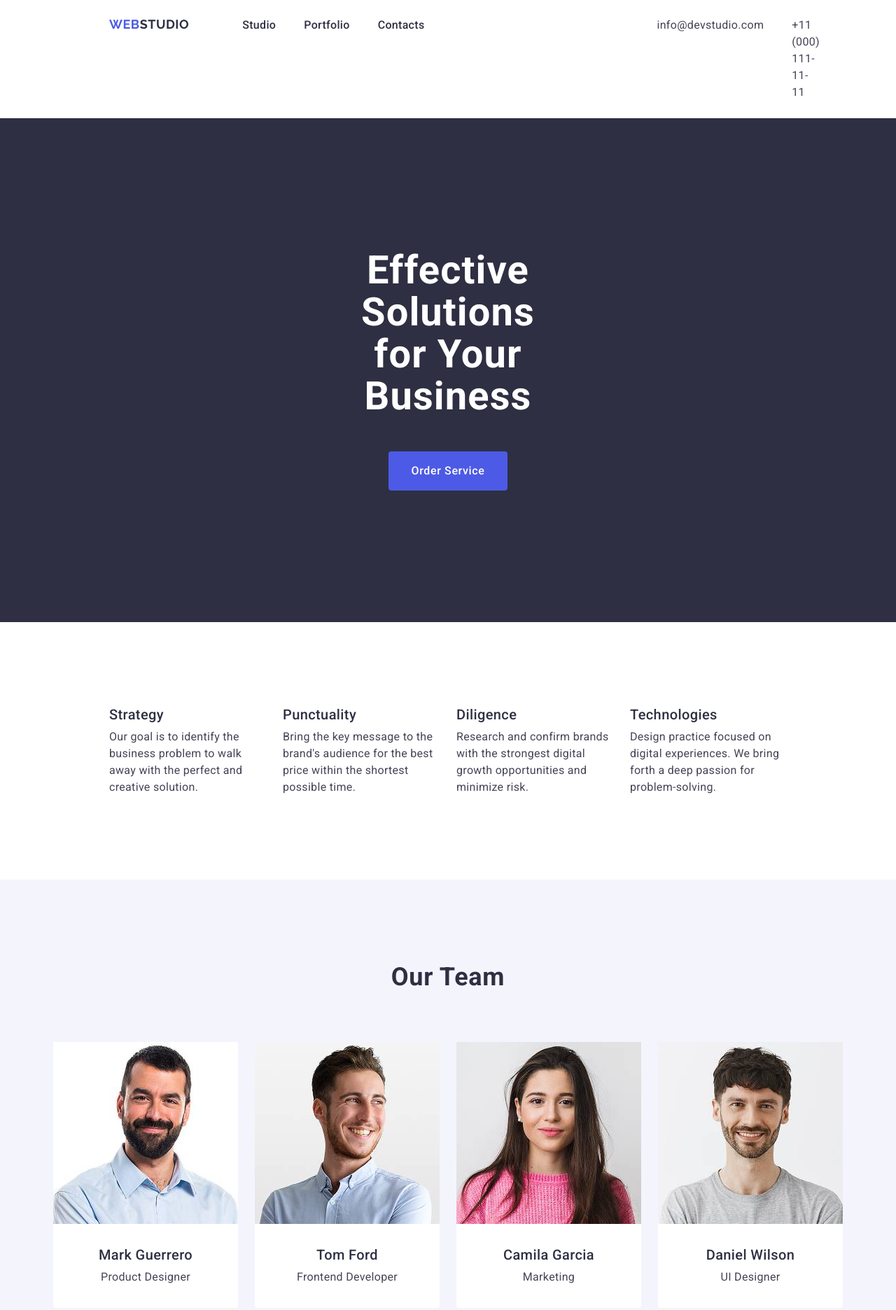
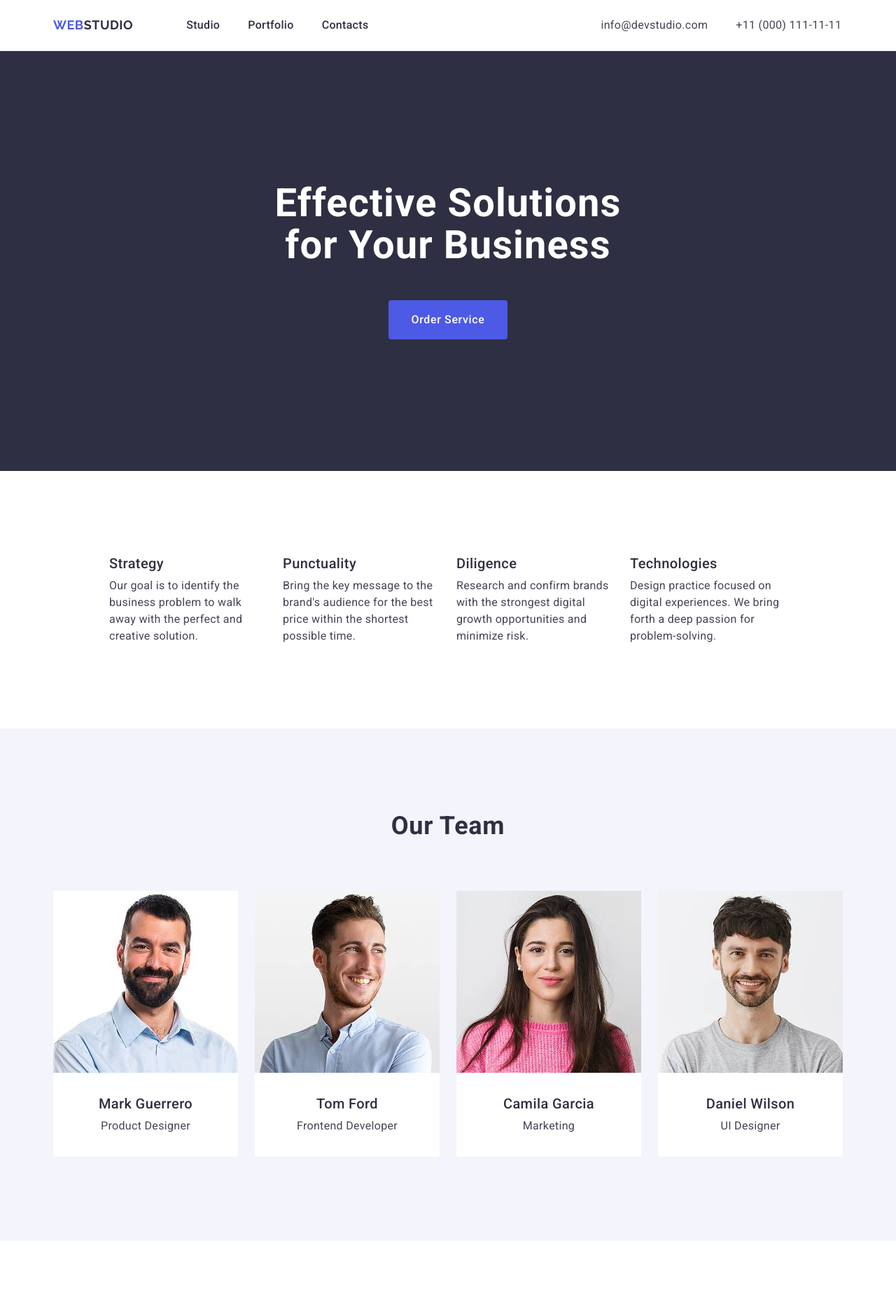
Before and after one commit to ValeriiBrykalov7/goit-markup-hw-03, a plain HTML site: page index.html in a window 1280 px wide. Shown: the top 1872 px of the page at 70% size. Drawn offline with nearby package versions, Linux system fonts and the light colour scheme.

Commit message:
edit index and styles

```diff
--- a/css/styles.css
+++ b/css/styles.css
@@ -26,15 +26,22 @@ img {
 .container {
     max-width: 1440px;;
     margin: 0 auto;
-    padding: 0 156px;
+    padding-left: 156px;
+    padding-right: 156px;
+
 }
+.main-header {
+    border-bottom: 1px solid #E7E9FC;
+}
+.main-header .container {
 
-.main-header .container {
-    border-bottom: 1px solid#E7E9FC ;
     display: flex;
     flex-direction: row;
+    padding-right: 15px;
+    padding-left: 15px;
     padding-top: 24px;
     padding-bottom: 24px;
+    max-width: 1158px;
 }
 .navi .logo {
     font-family: "Raleway", sans-serif;
@@ -45,20 +52,23 @@ img {
     line-height: 1.17;
     letter-spacing: 0.03em;
     text-transform: uppercase;
-    padding-right: 76px;
+    margin-right: 76px;
 
 }
 .navi {
     display: flex;
     flex-direction: row;
+    align-items: center;
 }
 
 .menu {
+
     display: flex;
     padding-right: 332px;
     gap: 40px;
 }
 .menu-title {
+
     width: calc((100% - 80px) / 3);
 }
 
@@ -102,12 +112,13 @@ color: #434455
         background-color:#2E2F42;
 }
 .hero .main-title {
+    max-width: 496px;
     font-size: 56px;
     font-weight: 700;
     line-height: 1.07;
     text-align: center;
     letter-spacing: 0.02em;
-    margin: 0 472px 48px;
+    margin-bottom: 48px;
     color: #FFFFFF;
 
 }
@@ -120,6 +131,7 @@ color: #434455
     letter-spacing: 0.04em;
     padding: 16px 32px;
     border: none;
+    min-width: 169px;
     border-radius: 4px;
 }
 
@@ -130,7 +142,7 @@ color: #434455
 .section-second .container {
     align-items:center;
     padding-top: 120px;
-    padding-bottom: 120px;
+    padding-bottom: 120px ;
     background-color: #FFFFFF;}
 
 .section-second .title {
@@ -160,7 +172,7 @@ color: #434455
      line-height: 1.2;
      letter-spacing: 0.02em;
      color: #2E2F42;
-     padding-bottom: 8px;
+     margin-bottom: 8px;
  }
 .section-second .text {
     color: #434455;
@@ -171,8 +183,7 @@ color: #434455
     display: flex;
     flex-direction: column;
     background-color: #F4F4FD;
-    padding-top: 120px;
-    padding-bottom: 120px;
+    padding: 120px 0;
     align-items: center;
 }
 .section-third .title {
@@ -182,7 +193,7 @@ color: #434455
     letter-spacing: 0.02em;
     text-transform: capitalize;
     color: #2E2F42;
-    padding-bottom: 72px;
+    margin-bottom: 72px;
 }
 .section-third .list {
     display: flex;
@@ -197,7 +208,7 @@ color: #434455
    text-align: center;
 }
 .section-third .wrap {
-    padding: 32px 16px;
+    padding: 32px 0;
 }
 .section-third .mini-title {
     font-weight: 500;
@@ -205,7 +216,7 @@ color: #434455
     line-height: 1.2;
     letter-spacing: 0.02em;
     color: #2e2f42;
-    padding-bottom: 8px;
+    margin-bottom: 8px;
 }
 .section-third .text {
     color: #434455;
@@ -251,7 +262,7 @@ border-left: 1px solid #E7E9FC ;
     font-size: 20px;
     line-height: 1.2;
     letter-spacing: 0.02em;
-    padding-bottom: 8px;
+    margin-bottom: 8px;
 
 }
 .section-fourth .text {
@@ -263,11 +274,13 @@ border-left: 1px solid #E7E9FC ;
 .end .container {
     display: flex;
     flex-direction: column;
-    padding: 100px 156px;
+    padding-top: 100px;
+    padding-bottom: 100px;
     background-color: #2E2F42;
 }
 
 .end .logo {
+    display: inline-block;
     font-family: "Raleway", sans-serif;
     font-weight: 700;
     font-size: 18px;
```
Also changed, not shown: index.html (+5 -8 lines).
